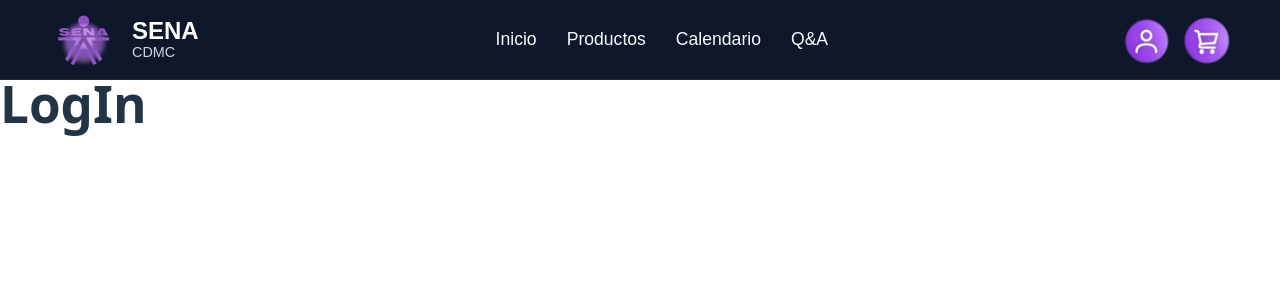
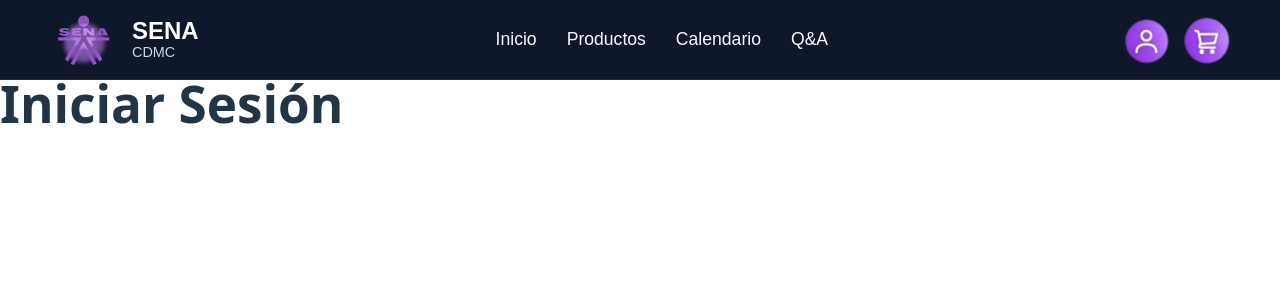
Before and after one commit to ggsspace/Linea_cuero, a React app in the folder frontend/: page /login in a window 1280 px wide. Shown: the top 300 px of the page. Built offline with nearby package versions, Linux system fonts and the light colour scheme; the HTML template or start-up script is replaced by a standard one.

Commit message:
creacion registro y events

```diff
--- a/frontend/src/App.jsx
+++ b/frontend/src/App.jsx
@@ -7,6 +7,9 @@
 import QA from "./pages/qa/QA.jsx";
 import LogIn from "./pages/login/LogIn.jsx";
 import Cart from "./pages/cart/Cart.jsx";
+import SignUp from "./pages/signup/SignUp.jsx";
+import Events from "./pages/events/Events.jsx";
+
 
 function App() {
   return (
@@ -20,6 +23,8 @@
         <Route path="/qa" element={<QA />} />
         <Route path="/login" element={<LogIn />} />
         <Route path="/cart" element={<Cart />} />
+        <Route path="/signup" element={<SignUp />} />
+        <Route path="/events" element={<Events />} />
       </Routes>
     </BrowserRouter>
   );
--- /dev/null
+++ b/frontend/src/pages/events/Events.jsx
@@ -0,0 +1,16 @@
+import React from "react";
+import "./Events.css";
+
+const Events = () => {
+    return (
+        <section>
+            <div>
+                <h1>Eventos</h1>
+
+            </div>
+        </section>
+
+    );
+};
+
+export default Events;
--- a/frontend/src/pages/login/LogIn.jsx
+++ b/frontend/src/pages/login/LogIn.jsx
@@ -4,7 +4,12 @@
 const LogIn = () => {
   return (
     <main>
-      <h1>LogIn</h1>
+      <section >
+        <div className="login-container">
+          <h1>Iniciar Sesión</h1>
+        </div>
+
+      </section>
 
     </main>
   );
--- /dev/null
+++ b/frontend/src/pages/signup/SignUp.jsx
@@ -0,0 +1,16 @@
+import react from 'react';
+import './SignUp.css';
+
+const SignUp = () => {
+    return (
+        <div>
+            <h1>Sign Up</h1>
+
+        </div>
+
+    );
+
+
+}
+
+export default SignUp;
```
Also changed, not shown: frontend/src/pages/calendar/Calendar.css (added), frontend/src/pages/events/Events.css (added), frontend/src/pages/signup/SignUp.css (added).
